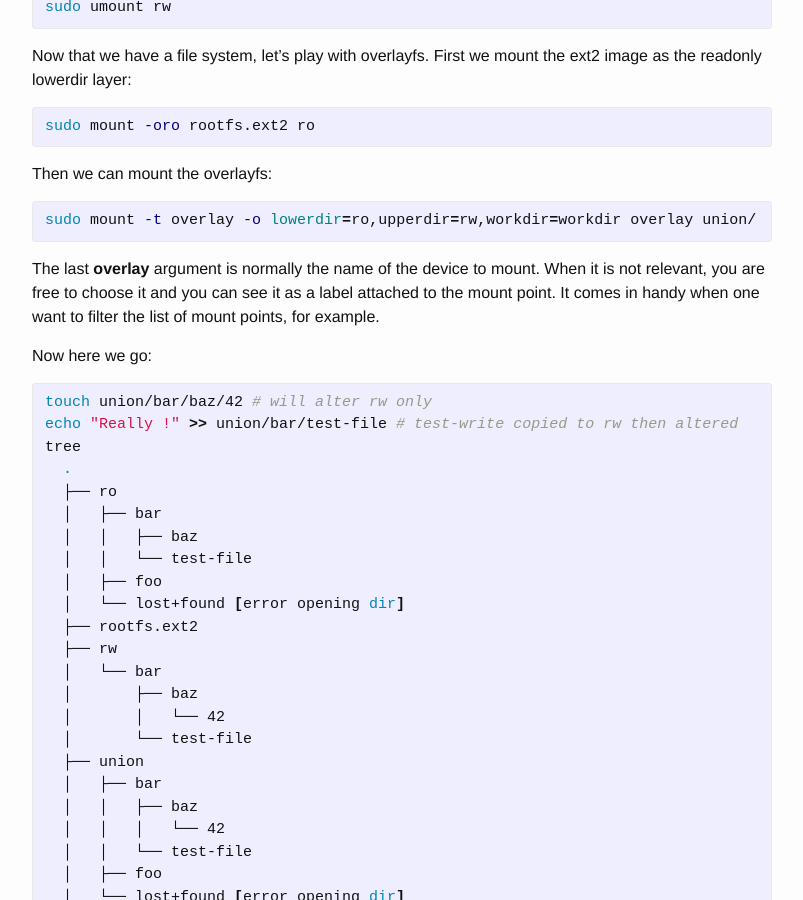
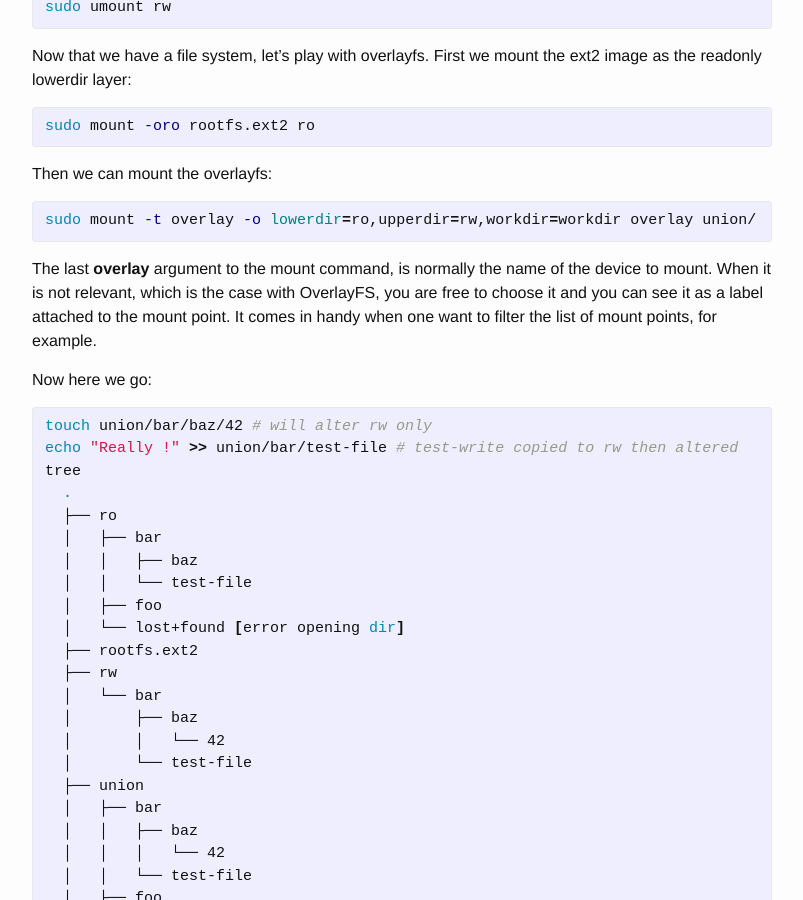
Before and after one commit to ncarrier/ncarrier.github.io, a Jekyll site: the page built from _posts/2015-10-18-namespaces-overlayfs-and-apparmor-2-3.markdown, in a window 1280 px wide and 900 px high, scrolled down 1193 px. Shown: the whole window, without its empty margins (238-1041 px from the left). Built offline with Jekyll 4.4.1, drawn with Linux system fonts in a browser that asks for light colours.

Commit message:
added precisions on the mount command's device parameter

```diff
--- a/_posts/2015-10-18-namespaces-overlayfs-and-apparmor-2-3.markdown
+++ b/_posts/2015-10-18-namespaces-overlayfs-and-apparmor-2-3.markdown
@@ -76,9 +76,10 @@ Then we can mount the overlayfs:
 sudo mount -t overlay -o lowerdir=ro,upperdir=rw,workdir=workdir overlay union/
 {% endhighlight %}
 
-The last **overlay** argument is normally the name of the device to mount.
-When it is not relevant, you are free to choose it and you can see it as a
-label attached to the mount point.
+The last **overlay** argument to the mount command, is normally the name of the
+device to mount.
+When it is not relevant, which is the case with OverlayFS, you are free to
+choose it and you can see it as a label attached to the mount point.
 It comes in handy when one want to filter the list of mount points, for example.
 
 Now here we go:
```
